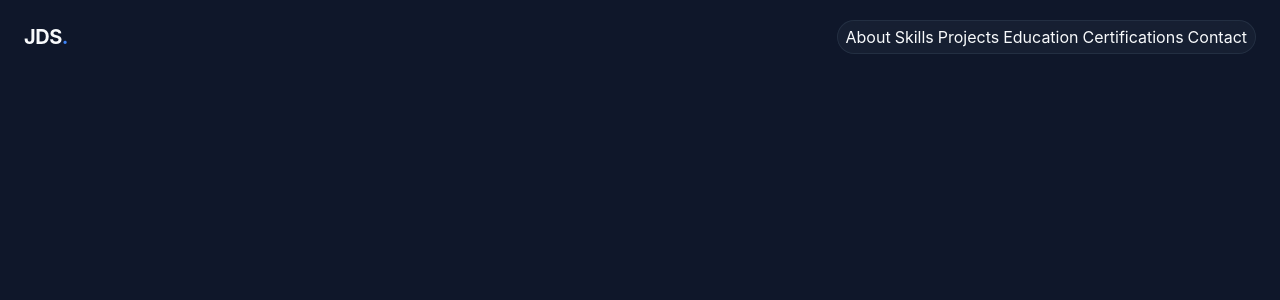
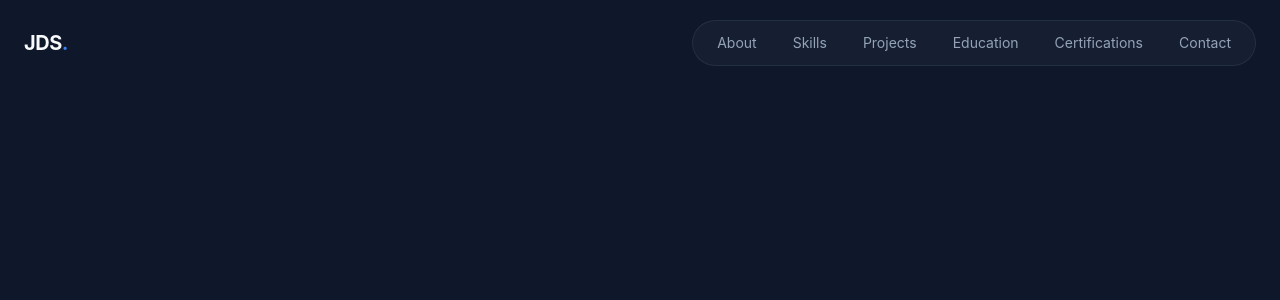
Before and after one commit to JocelDS/Portfolio, a React app: page / in a window 1280 px wide. Shown: the top 300 px of the page. Built offline with nearby package versions, Linux system fonts and the light colour scheme; the HTML template or start-up script is replaced by a standard one.

Commit message:
Update portfolio navbar and styling

```diff
--- a/src/layout/Navbar.jsx
+++ b/src/layout/Navbar.jsx
@@ -1,25 +1,34 @@
-const navLinks =[
-    {href: "#about", Label: "About"},
-    {href: "#skills", Label: "Skills"},
-    {href: "#projects", Label: "Projects"},
-    {href: "#education", Label: "Education"},
-    {href: "#certifications", Label: "Certifications"},
-    {href: "#contact", Label: "Contact"}
-]
+const navLinks = [
+  { href: "#about", label: "About" },
+  { href: "#skills", label: "Skills" },
+  { href: "#projects", label: "Projects" },
+  { href: "#education", label: "Education" },
+  { href: "#certifications", label: "Certifications" },
+  { href: "#contact", label: "Contact" },
+];
 
 export const Navbar = () => {
   return (
     <header className="fixed top-0 left-0 right-0 bg-transparent py-5">
       <nav className="container mx-auto px-6 flex items-center justify-between">
-            <a href="#" className="text-xl font-bold tracking-tight hver:text-primary">
+        <a
+          href="#"
+          className="text-xl font-bold tracking-tight hover:text-primary"
+        >
           JDS<span className="text-primary">.</span>
         </a>
 
         {/* Desktop Navigation */}
-            <div className="flexitems-center gap-1">
+        <div className="flex items-center gap-1">
           <div className="glass rounded-full px-2 py-1 flex items-center gap-1">
             {navLinks.map((link) => (
-                        <a href={link.href}>{link.Label}</a>
+              <a
+                key={link.href}
+                href={link.href}
+                className="px-4 py-2 text-sm text-muted-foreground rounded-full hover:bg-surface hover:text-foreground transition-colors duration-300"
+              >
+                {link.label}
+              </a>
             ))}
           </div>
         </div>
```
Lines whose indentation alone changed are shown as unchanged.
